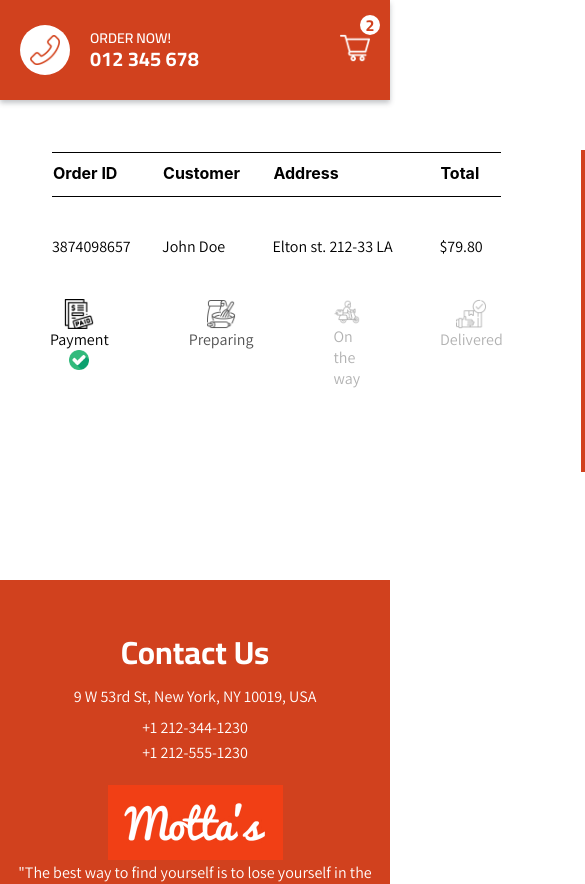
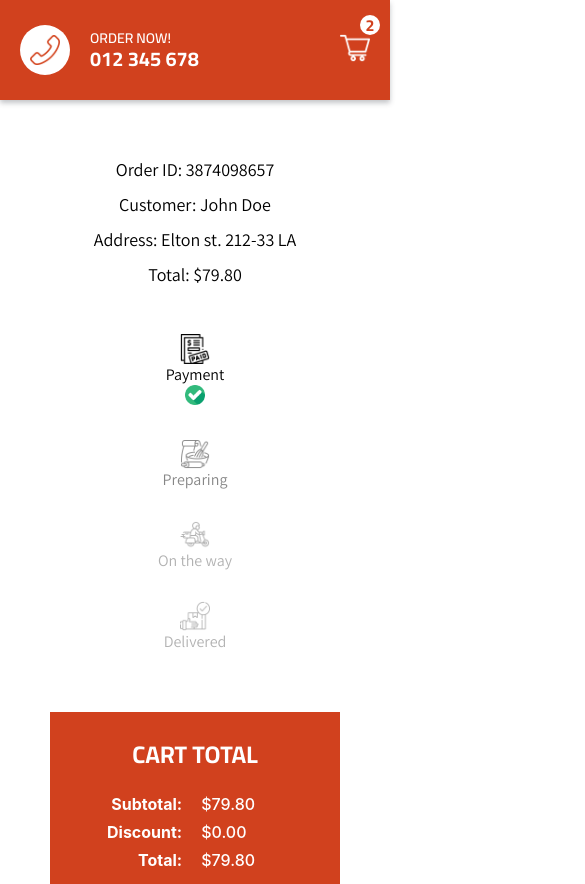
Before and after one commit to manoMotta/FoodOrderingApp, a Next.js app: page /orders/1 in a window 390 px wide. Shown: the top 884 px of the page, 585 px wide, since content can reach past the window. Built offline with nearby package versions, Linux system fonts and the light colour scheme.

Commit message:
responsive orders

```diff
--- a/src/components/Navbar.jsx
+++ b/src/components/Navbar.jsx
@@ -18,7 +18,7 @@ const Navbar = () => {
           <li className={styles.listItem}>Home</li>
           <li className={styles.listItem}>Products</li>
           <li className={styles.listItem}>Menu</li>
-          <Image src="/images/logo.png" alt="" width="175" height="75" />
+          <Image src="/images/logo.png" alt="" width="166" height="72" />
           <li className={styles.listItem}>Events</li>
           <li className={styles.listItem}>Blog</li>
           <li className={styles.listItem}>Contact</li>
--- a/src/styles/Order.module.scss
+++ b/src/styles/Order.module.scss
@@ -139,3 +139,71 @@
   transition: 0.3s;
   cursor: default;
 }
+
+@media screen and (max-width: 1200px) {
+  .container {
+    flex-direction: column;
+  }
+
+  .trTitle {
+    display: none;
+  }
+
+  .tr {
+    display: flex;
+    flex-direction: column;
+    align-items: center;
+    justify-content: center;
+    font-size: 18px;
+  }
+
+  .table tr {
+    &::after {
+      width: 0;
+  }
+
+    td {
+      padding: 6px;
+    }
+  }
+
+  .id::before {
+    content: "Order ID: ";
+  }
+  .name::before {
+    content: "Customer: ";
+  }
+  .address::before {
+    content: "Address: ";
+  }
+  .total::before {
+    content: "Total: ";
+  }
+
+  .row:last-child {
+    width: 100%;
+    flex-direction: column;
+    align-items: center;
+    gap: 10px;
+    margin: 40px;
+  }
+
+  .done, .undone, .inProgress {
+    margin-bottom: 20px;
+  }
+
+  .right {
+    width: 100%;
+    justify-content: center;
+  }
+
+  .wrapper {
+    width: 60%;
+  }
+}
+
+@media screen and (max-width: 600px) {
+  .wrapper {
+    width: 100%;
+  }
+}
```
Also changed, not shown: public/images/logo.png.
